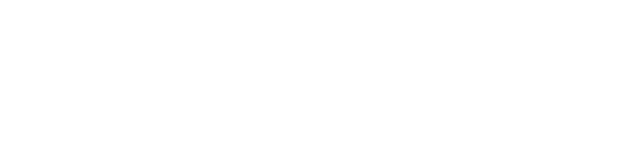
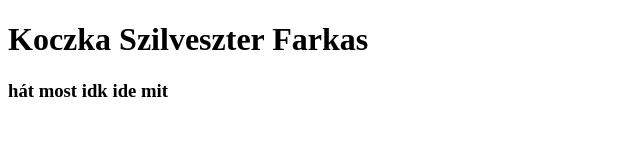
Before and after one commit to Wolf-002/Webpage, a plain HTML site: page index.html in a window 1280 px wide. Shown: the whole page, without its empty margins (0-640 px from the left). Drawn offline with Linux system fonts and the light colour scheme.

Commit message:
név és bemutatkozás

```diff
--- a/index.html
+++ b/index.html
@@ -6,6 +6,7 @@
     <title>Document</title>
 </head>
 <body>
-
+<h1>Koczka Szilveszter Farkas</h1>
+<h3>hát most idk ide mit</h3>
 </body>
 </html>
```
